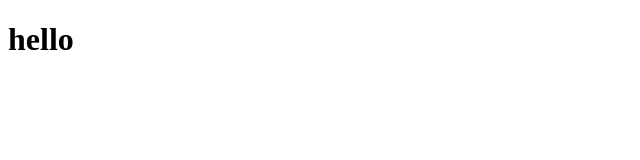
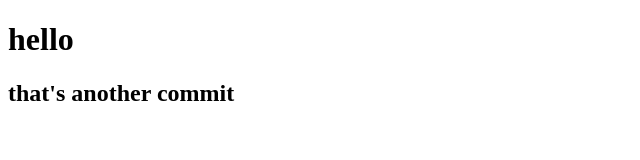
Before and after one commit to omerelkholy/NTI-lectures, a plain HTML site: page index.html in a window 1280 px wide. Shown: the whole page, without its empty margins (0-640 px from the left). Drawn offline with Linux system fonts and the light colour scheme.

Commit message:
B: my second commit

```diff
--- a/index.html
+++ b/index.html
@@ -7,5 +7,7 @@
 </head>
 <body>
     <h1>hello</h1>
+
+    <h2>that's another commit</h2>
 </body>
 </html>
```
